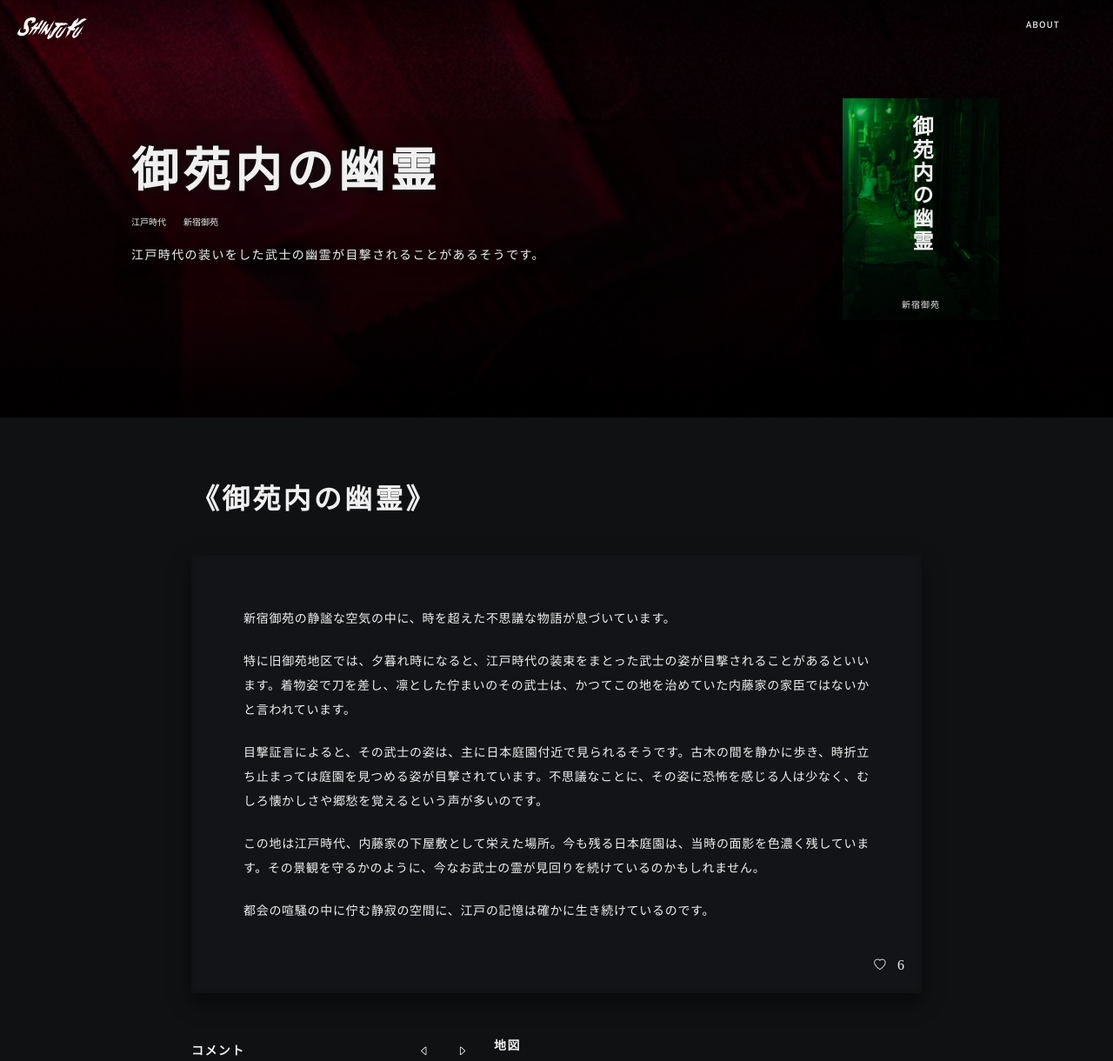
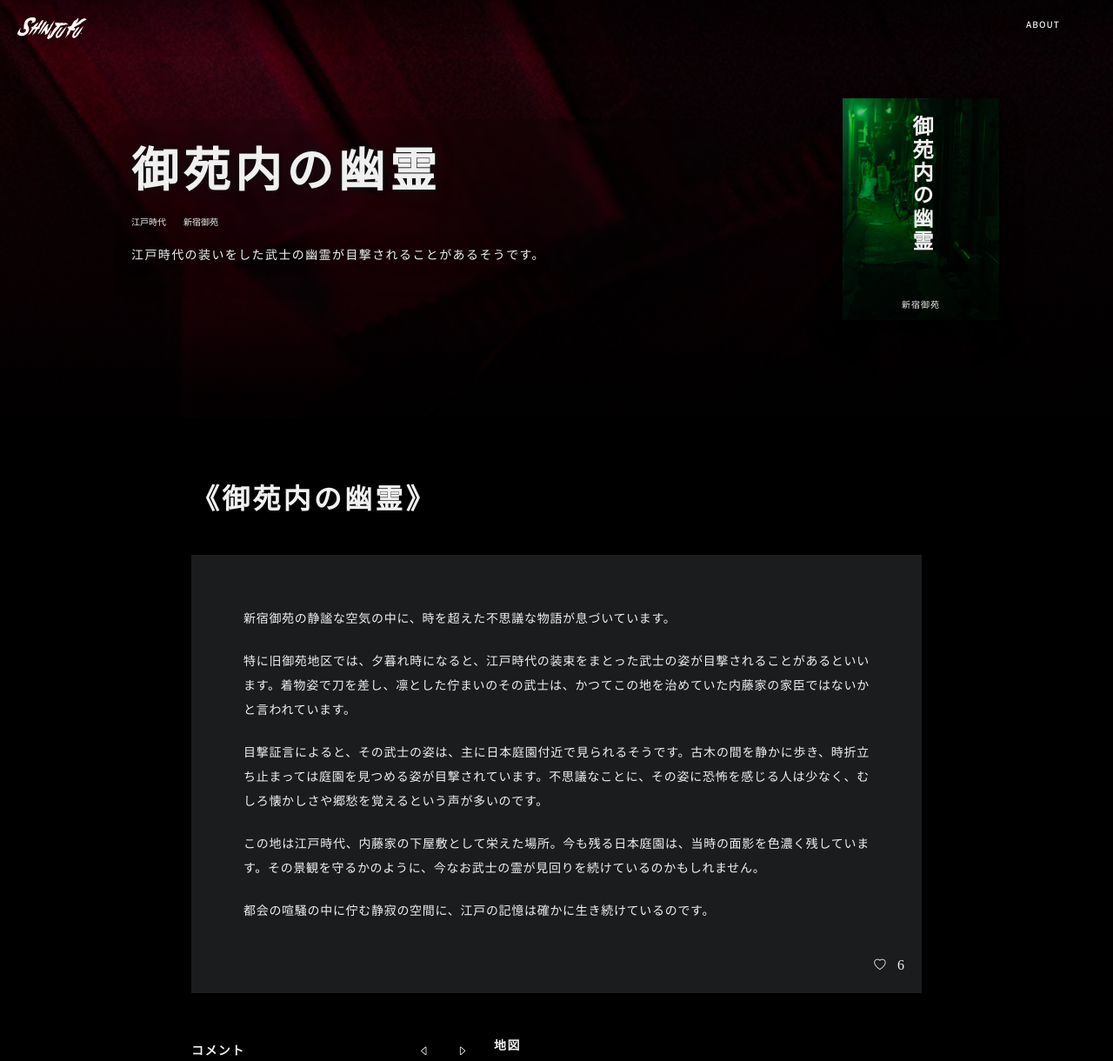
Before and after one commit to liuchiawei/Deep-Shinjuku, a PHP site: page /story.php?id=1 in a window 1280 px wide. Shown: the top 1220 px of the page at 87% size. Run offline with PHP 8.4, Linux system fonts and the light colour scheme; some web fonts are replaced.

Commit message:
update background color

```diff
--- a/css/style.css
+++ b/css/style.css
@@ -2,8 +2,9 @@
 
 :root {
     --paper-color: #efe8dc;
-    --background-color: #101113;
+    --background-color: #000;
     --black-color: #101010;
+    --story-article-background-color: #1b1c1d;
     --icon-color: #fff;
     --runner-duration: 30s;
     --font-title: "Yuji Boku", serif;
@@ -221,7 +222,12 @@ html, body {
     position: absolute;
     perspective: 1000px;
     left: -10%;
-    transform: translate3d(0, 0, 0) rotateY(10deg) rotateX(-10deg);
+    /* transform: translate3d(0, 0, 0) rotateY(10deg) rotateX(-10deg); */
+    background-image: url(../image/background/home-background.jpg);
+    background-size: cover;
+    background-repeat: no-repeat;
+    background-position: center;
+    background-attachment: fixed;
 }
 
 .stories-row {
@@ -515,8 +521,7 @@ html, body {
     padding: clamp(var(--padding-s), 6vw, var(--padding-l));
     padding-bottom: var(--padding-xl);
     box-shadow: 0 10px 20px 0 rgba(0, 0, 0, 0.5);
-    -webkit-backdrop-filter: blur(5px) brightness(1.2);
-    backdrop-filter: blur(5px) brightness(1.2);
+    background-color: var(--story-article-background-color);
 }
 
 .story-article-content p {
```
